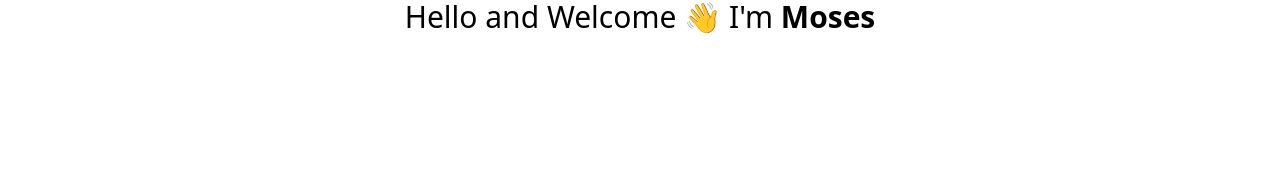
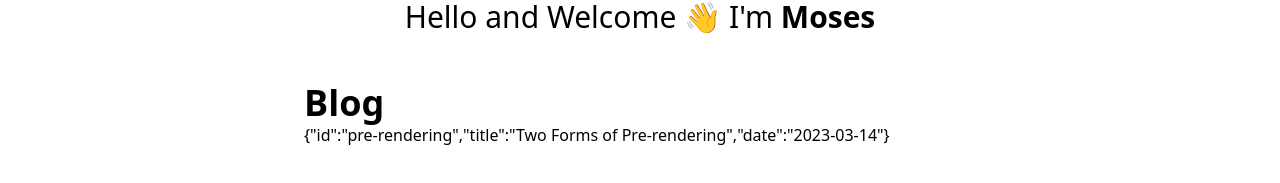
Before and after one commit to mosesfawole/next-blog, a Next.js app: page / in a window 1280 px wide. Shown: the part 313-496 px from the top of the page. Built offline with nearby package versions, Linux system fonts and the light colour scheme.

Commit message:
format date ;

```diff
--- /dev/null
+++ b/app/components/ListItem.tsx
@@ -0,0 +1,11 @@
+import Link from "next/link";
+
+type Props = { post: BlogPost };
+
+const ListItem = ({ post }: Props) => {
+  const { id, title, date } = post;
+
+  return <div>ListItem</div>;
+};
+
+export default ListItem;
--- /dev/null
+++ b/app/components/Posts.tsx
@@ -0,0 +1,12 @@
+import { getSortedPostsData } from "@/lib/post";
+const Posts = () => {
+  const posts = getSortedPostsData();
+  return (
+    <section className="mt-6 mx-auto max-w-2xl">
+      <h2 className="text-4xl font-bold dark:text-white/90">Blog</h2>
+      <ul className="w-full">{posts.map((post) => JSON.stringify(post))}</ul>
+    </section>
+  );
+};
+
+export default Posts;
--- a/app/page.tsx
+++ b/app/page.tsx
@@ -1,3 +1,5 @@
+import Posts from "./components/Posts";
+
 export default function Home() {
   return (
     <main className="px-6 mx-auto">
@@ -7,6 +9,7 @@
           I'm <span className="font-bold">Moses</span>
         </span>
       </p>
+      <Posts />
     </main>
   );
 }
--- a/blogposts/pre-rendering.md
+++ b/blogposts/pre-rendering.md
@@ -3,7 +3,7 @@
 date: "2023-03-14"
 ---
 
-Next.js has two forms od pre-rendering: **Static Generation** and **Server-side Rendering**. The difference is in **when** it generates the HTML for a page.
+Next.js has two forms of pre-rendering: **Static Generation** and **Server-side Rendering**. The difference is in **when** it generates the HTML for a page.
 
 - **Static Generations** is the pre-rendering method that generates the HTML at **build time**. the pre-rendered HTM ois then _reused_ on each request.
 - **Server-side Rendering** is the pre-rendering method that generates the HTML on **each request**.
--- /dev/null
+++ b/lib/getFormattedDate.tsx
@@ -0,0 +1,5 @@
+export default function getFormattedDate(dateString: string): string {
+  return new Intl.DateTimeFormat("en-Us", { dateStyle: "long" }).format(
+    new Date(dateString)
+  );
+}
--- a/package.json
+++ b/package.json
@@ -14,6 +14,7 @@
     "@types/react": "18.2.20",
     "@types/react-dom": "18.2.7",
     "autoprefixer": "10.4.15",
+    "gray-matter": "^4.0.3",
     "next": "13.4.13",
     "postcss": "8.4.27",
     "react": "18.2.0",
```
Also changed, not shown: 1 other file (tests, documents, lock files or other folders).
